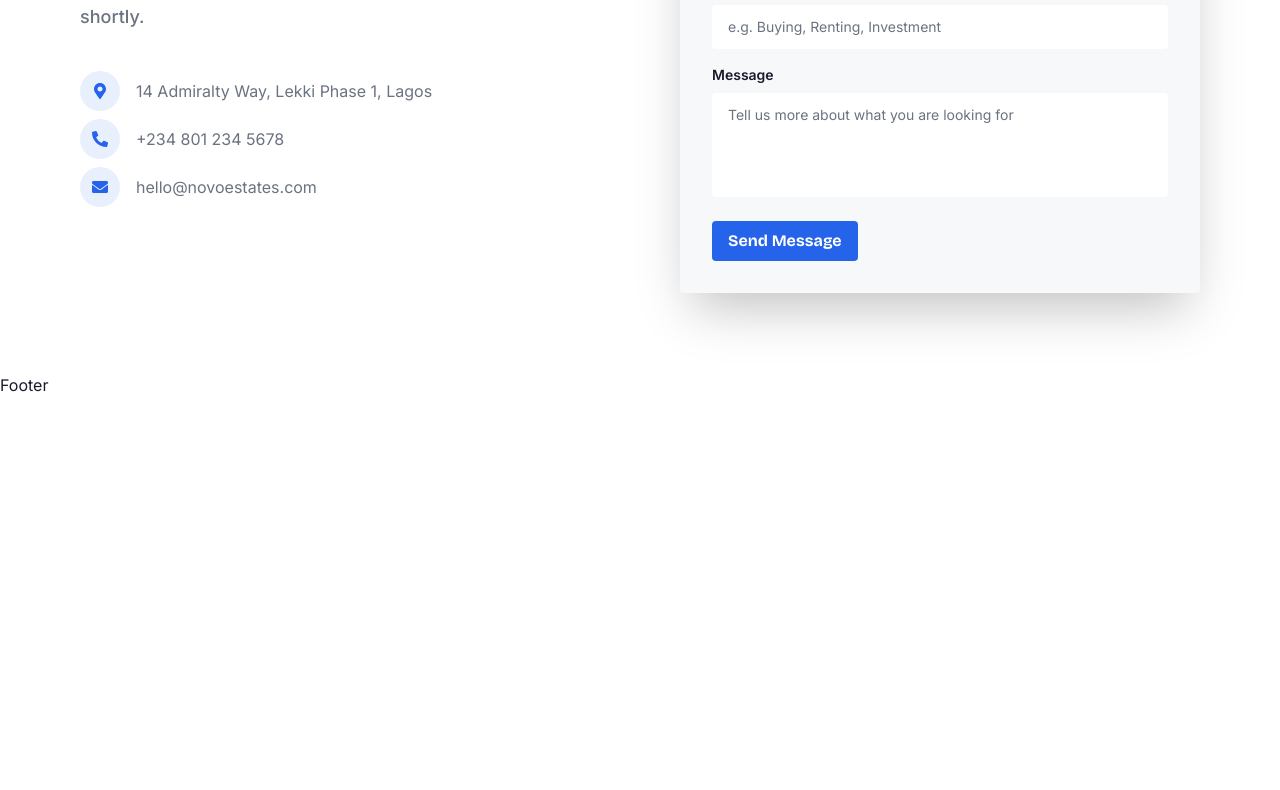
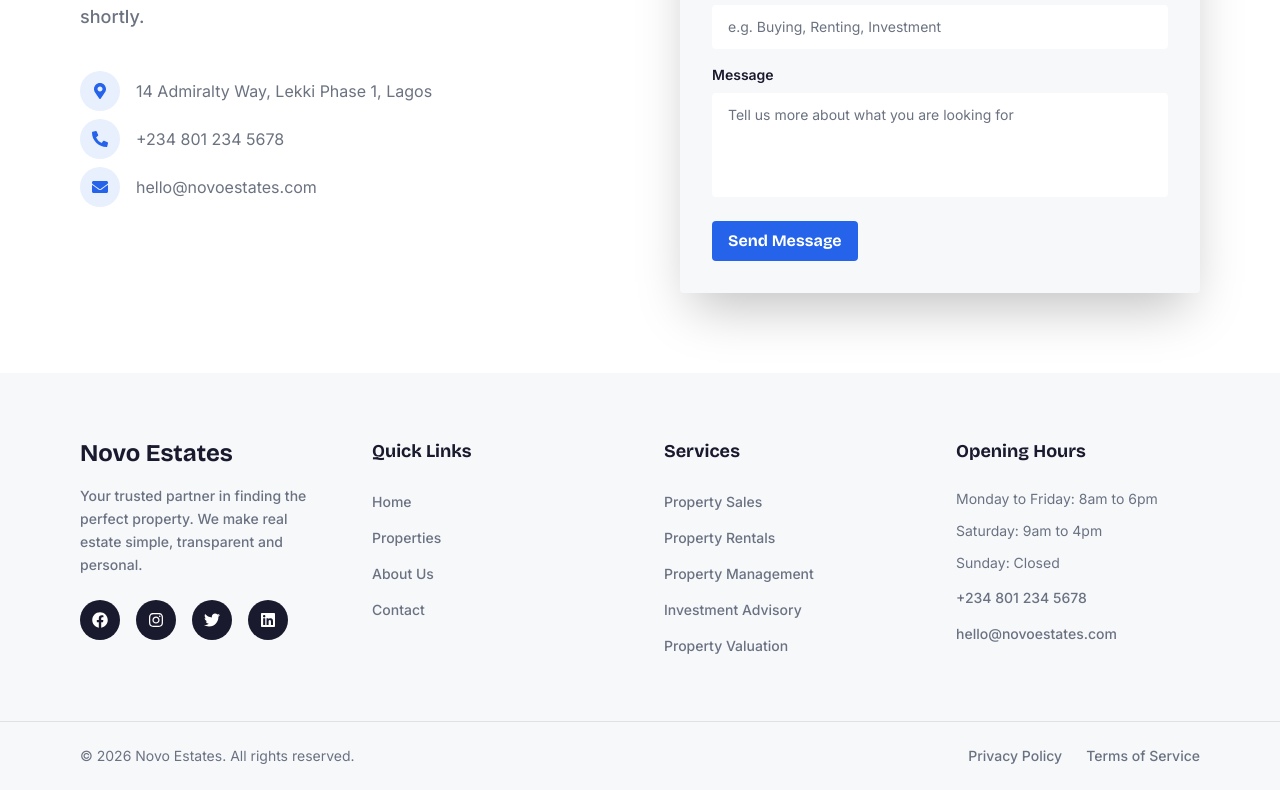
Before and after one commit to chiamakauyanna/novo-estates-landing-page, a React (Vite) app in the folder client/: page / in a window 1280 px wide. Shown: the part 3990-4780 px from the top of the page. Before the commit the page ends 4387 px from the top, so only its background shows below. Built offline with nearby package versions, Linux system fonts and the light colour scheme.

Commit message:
added footer

```diff
--- a/client/src/components/sections/Footer.jsx
+++ b/client/src/components/sections/Footer.jsx
@@ -1,7 +1,128 @@
+import { footerLinks, socialLinks } from "../../data";
+
 const Footer = () => {
   return (
-    <div>Footer</div>
-  )
-}
+    <footer className="bg-secondary">
+      {/* Main Footer */}
+      <div className="px-6 py-16 lg:px-20">
+        <div className="grid grid-cols-1 gap-12 md:grid-cols-2 lg:grid-cols-4">
+          {/* Brand */}
+          <div className="flex flex-col gap-4">
+            <h2 className="font-heading text-2xl font-bold">
+              Novo Estates
+            </h2>
+            <p className="text-gray-500 font-medium leading-relaxed text-sm">
+              Your trusted partner in finding the perfect property. We make real
+              estate simple, transparent and personal.
+            </p>
+            {/* Social Icons */}
+            <div className="flex gap-4 mt-2">
+              {socialLinks.map((social) => (
+                <a
+                  key={social.id}
+                  href={social.href}
+                  className="w-10 h-10 rounded-full bg-dark text-primary flex items-center justify-center hover:bg-accent transition-all duration-300"
+                >
+                  {social.icon}
+                </a>
+              ))}
+            </div>
+          </div>
 
-export default Footer
+          {/* Quick Links */}
+          <div>
+            <h3 className="font-heading font-bold text-lg mb-6">
+              Quick Links
+            </h3>
+            <ul className="flex flex-col gap-3">
+              {footerLinks.quickLinks.map((link) => (
+                <li key={link.id}>
+                  <a
+                    href={link.href}
+                    className="text-gray-500 font-medium text-sm hover:text-accent transition-colors duration-300"
+                  >
+                    {link.name}
+                  </a>
+                </li>
+              ))}
+            </ul>
+          </div>
+
+          {/* Services */}
+          <div>
+            <h3 className="font-heading font-bold text-lg mb-6">
+              Services
+            </h3>
+            <ul className="flex flex-col gap-3">
+              {footerLinks.services.map((link) => (
+                <li key={link.id}>
+                  <a
+                    href={link.href}
+                    className="text-gray-500 font-medium text-sm hover:text-accent transition-colors duration-300"
+                  >
+                    {link.name}
+                  </a>
+                </li>
+              ))}
+            </ul>
+          </div>
+
+          {/* Contact */}
+          <div>
+            <h3 className="font-heading font-bold text-lg mb-6">
+              Opening Hours
+            </h3>
+            <ul className="flex flex-col gap-3">
+              <li className="text-gray-500 text-sm">
+                Monday to Friday: 8am to 6pm
+              </li>
+              <li className="text-gray-500 text-sm">Saturday: 9am to 4pm</li>
+              <li className="text-gray-500 text-sm">Sunday: Closed</li>
+              <li>
+                <a
+                  href="tel:+2348012345678"
+                  className="text-gray-500 font-medium text-sm hover:text-accent transition-colors duration-300"
+                >
+                  +234 801 234 5678
+                </a>
+              </li>
+              <li>
+                <a
+                  href="mailto:hello@novoestates.com"
+                  className="text-gray-500 font-medium text-sm hover:text-accent transition-colors duration-300"
+                >
+                  hello@novoestates.com
+                </a>
+              </li>
+            </ul>
+          </div>
+        </div>
+      </div>
+
+      {/* Bottom Bar */}
+      <div className="border-t border-dark/10 px-6 py-6 lg:px-20">
+        <div className="flex flex-col items-center justify-between gap-4 md:flex-row">
+          <p className="text-gray-500 text-sm">
+            © 2026 Novo Estates. All rights reserved.
+          </p>
+          <div className="flex gap-6">
+            <a
+              href="#"
+              className="text-gray-500 font-medium text-sm hover:text-accent transition-colors duration-300"
+            >
+              Privacy Policy
+            </a>
+            <a
+              href="#"
+              className="text-gray-500 font-medium text-sm hover:text-accent transition-colors duration-300"
+            >
+              Terms of Service
+            </a>
+          </div>
+        </div>
+      </div>
+    </footer>
+  );
+};
+
+export default Footer;
--- a/client/src/data/index.jsx
+++ b/client/src/data/index.jsx
@@ -2,6 +2,7 @@ import { FaComments, FaShieldAlt, FaStar, FaUsers } from "react-icons/fa";
 import property1 from "../assets/images/property8.jpg";
 import property2 from "../assets/images/property3.jpg";
 import property3 from "../assets/images/property7.jpg";
+import { FaFacebook, FaInstagram, FaTwitter, FaLinkedin } from "react-icons/fa";
 
 export const featureCards = [
   {
@@ -117,3 +118,26 @@ export const testimonials = [
     rating: 5,
   },
 ];
+
+export const footerLinks = {
+  quickLinks: [
+    { id: 1, name: "Home", href: "#home" },
+    { id: 2, name: "Properties", href: "#properties" },
+    { id: 3, name: "About Us", href: "#about" },
+    { id: 4, name: "Contact", href: "#contact" },
+  ],
+  services: [
+    { id: 1, name: "Property Sales", href: "#" },
+    { id: 2, name: "Property Rentals", href: "#" },
+    { id: 3, name: "Property Management", href: "#" },
+    { id: 4, name: "Investment Advisory", href: "#" },
+    { id: 5, name: "Property Valuation", href: "#" },
+  ],
+};
+
+export const socialLinks = [
+  { id: 1, name: "facebook", icon: <FaFacebook />, href: "#" },
+  { id: 2, name: "instagram", icon: <FaInstagram />, href: "#" },
+  { id: 3, name: "twitter", icon: <FaTwitter />, href: "#" },
+  { id: 4, name: "linkedin", icon: <FaLinkedin />, href: "#" },
+];
```
